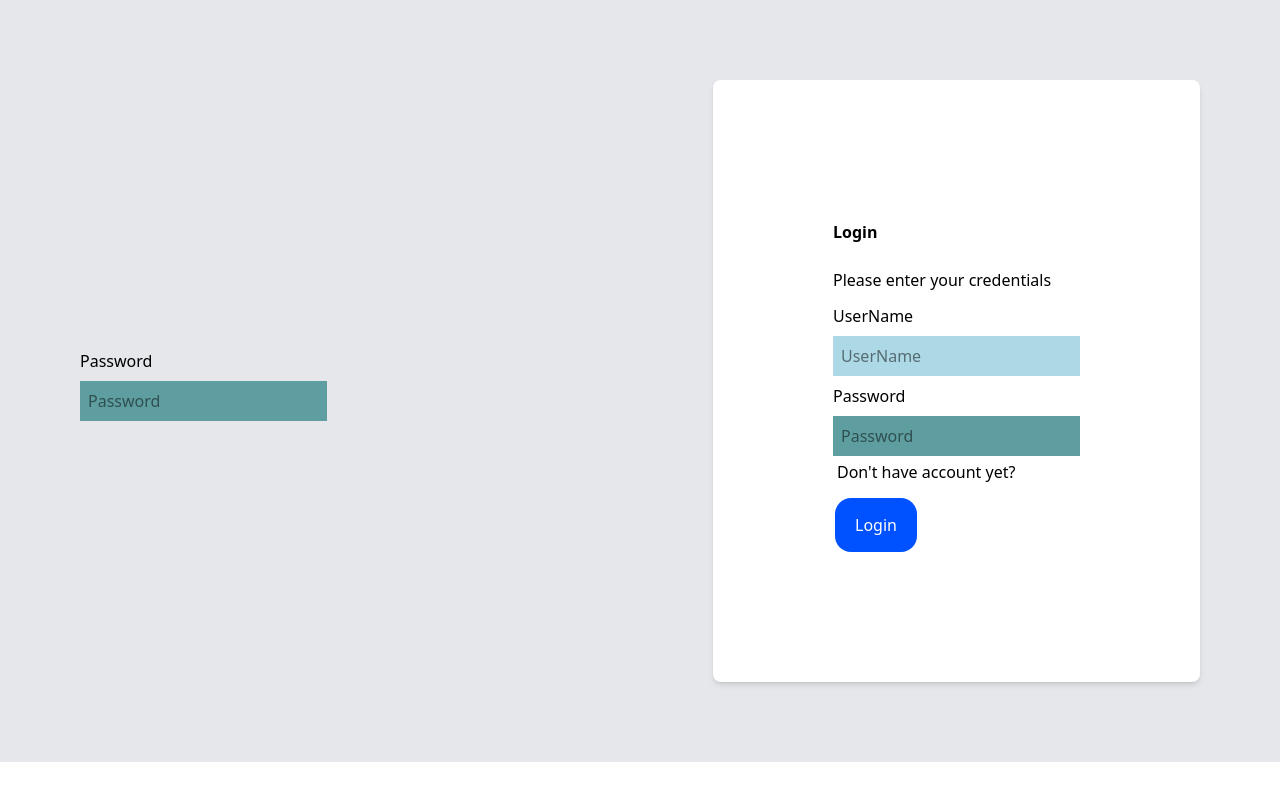
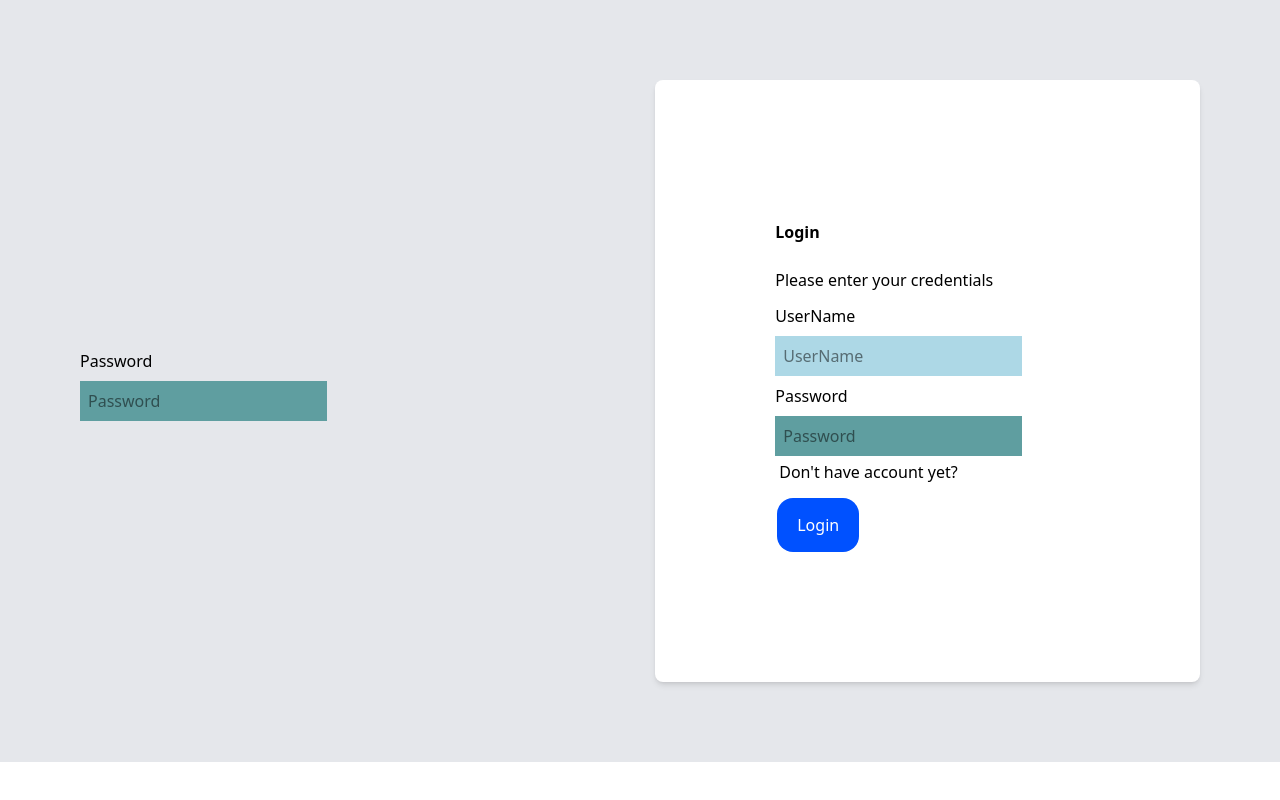
Before and after one commit to UmeshGayashan/Software_Submission_Client, a Next.js app: page /login in a window 1280 px wide. Built offline with nearby package versions, Linux system fonts and the light colour scheme.

Commit message:
Act as a tooltip span element

```diff
--- a/app/components/Card.tsx
+++ b/app/components/Card.tsx
@@ -45,7 +45,12 @@ function Card({
       ))}
       <MainTextField title="UserName" isPassword={false} />
       <MainTextField title="Password" isPassword={true} />
-      <a href={otherUrl} className="flex p-1">{other}</a>
+      <a href={otherUrl} className="flex p-1 relative group">
+        {other}
+        <span className="opacity-0 group-hover:opacity-100">
+            Contact Advisor
+        </span>
+        </a>
       <MainButton
         Name="Login"
         onClickFunc={handleClick}
```
